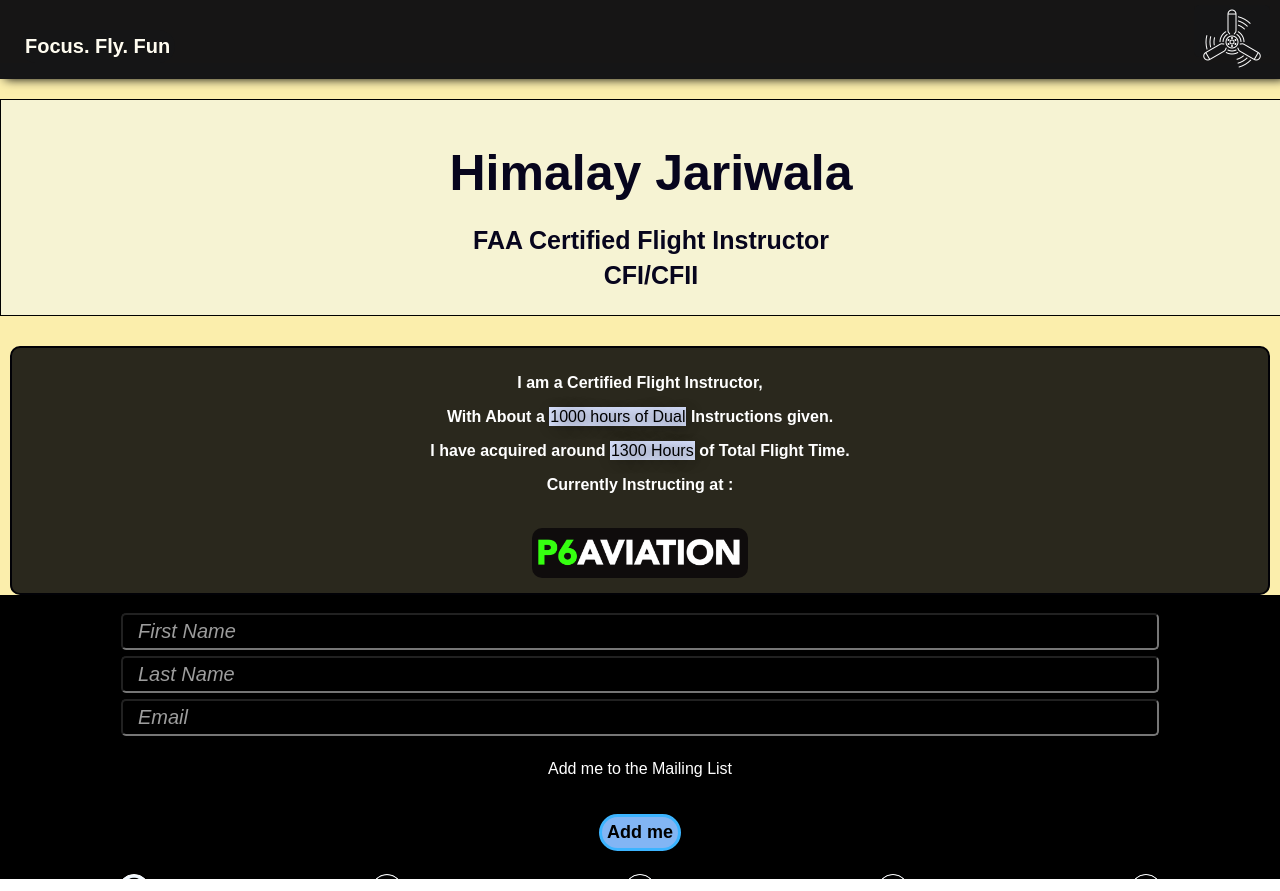
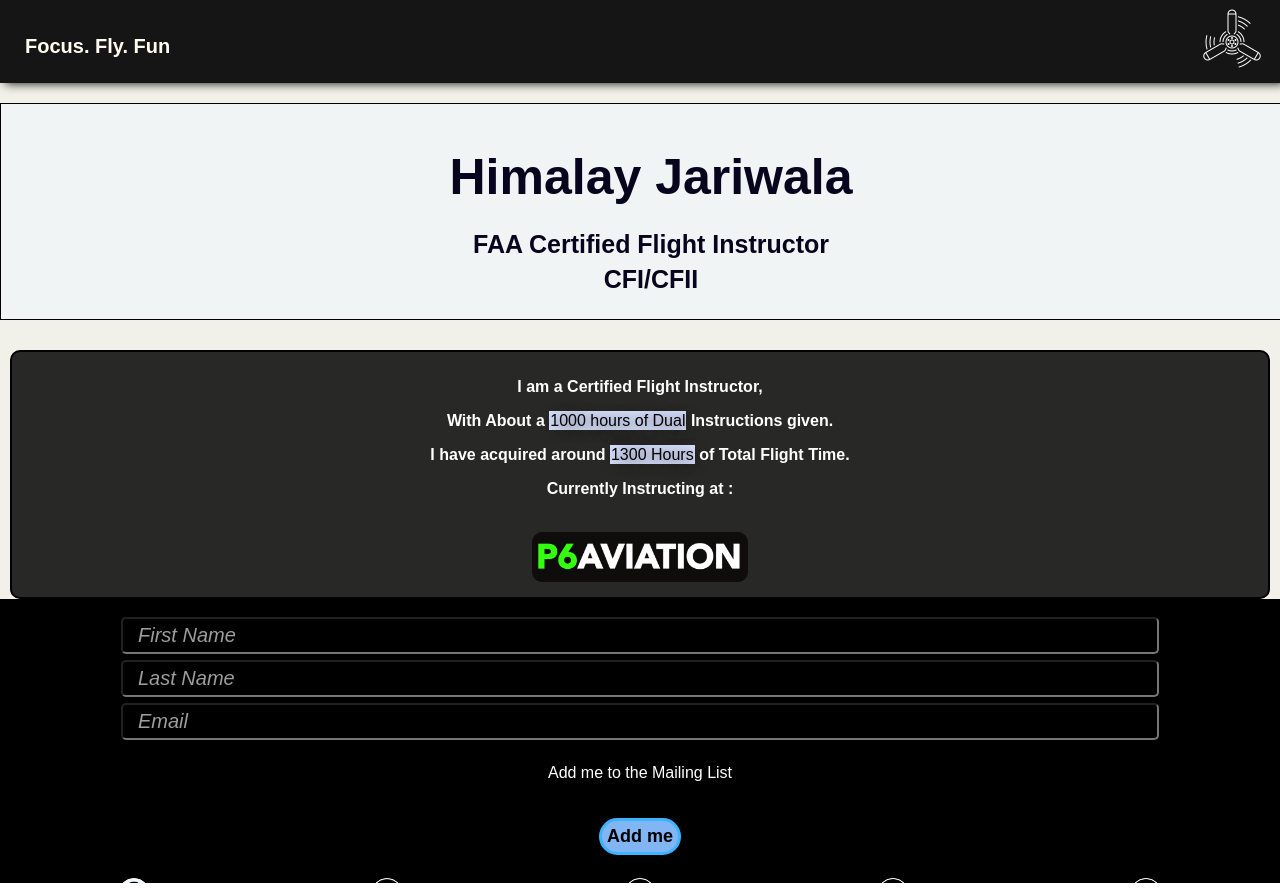
Before and after one commit to babypilot007/flyhimalay, a React (Create React App) app: page / in a window 1280 px wide. Built offline with nearby package versions, Linux system fonts and the light colour scheme; no server answers; the database is empty.

Commit message:
css changes

```diff
--- a/src/App.css
+++ b/src/App.css
@@ -70,7 +70,7 @@ html {
 height: 100vh;
   max-width: 100%;
   overflow-x: hidden;
-  background-color: #FBEEAC;
+  background-color: #f1f0e9;
   margin-bottom: 20px;
 
 }
@@ -196,28 +196,29 @@ height: 100vh;
 @keyframes navOpen {
 
         100%{
-            height:220px;
+            height:30vh;
         }
 
     }
 @keyframes noNav {
         100%{
-            height:1vh;
+            height:0vh;
         }
     }
 @keyframes navClose {
         0%{
-            height:150px;
+            height:15px;
 
         }
         100%{
-            height: 1vh;
+            height: 0vh;
         }
 
     }
 
 .navOpen[opennav='0']{
         height: 2vh;
+        width: 0px;
         text-align: right;
         padding-right: 10px;
         background-color: #161617;
@@ -245,9 +246,7 @@ height: 100vh;
         }
     }
 .navOpen[opennav='3']{
-        height: 2vh;
         text-align: right;
-        padding-right: 10px;
         background-color: rgb(21, 21, 22);
         animation: navClose .4s ease-out forwards  ;
 
@@ -818,28 +817,28 @@ span{
  @keyframes navOpen {
 
             100%{
-                height:220px;
+                height:0px;
             }
 
         }
  @keyframes noNav {
             100%{
-                height:1vh;
+                height:0vh;
             }
         }
     @keyframes navClose {
             0%{
-                height:150px;
+                height:0px;
 
             }
             100%{
-                height: 1vh;
+                height: 0px;
             }
 
         }
 
     .navOpen[opennav='0']{
-            height: 2vh;
+            height: 20px;
             text-align: right;
             padding-right: 10px;
             background-color: rgb(21, 21, 22);
@@ -854,7 +853,7 @@ span{
         }
 
     .navOpen[opennav='1']{
-            height: 20vh;
+            height: 20px;
             text-align: right;
             padding-right: 10px;
             background-color: rgb(21, 21, 22);
@@ -866,9 +865,6 @@ span{
             }
         }
     .navOpen[opennav='3']{
-            height: 2vh;
-            text-align: right;
-            padding-right: 10px;
             background-color: rgb(21, 21, 22);
             animation: navClose .4s ease-out forwards  ;
 
```
